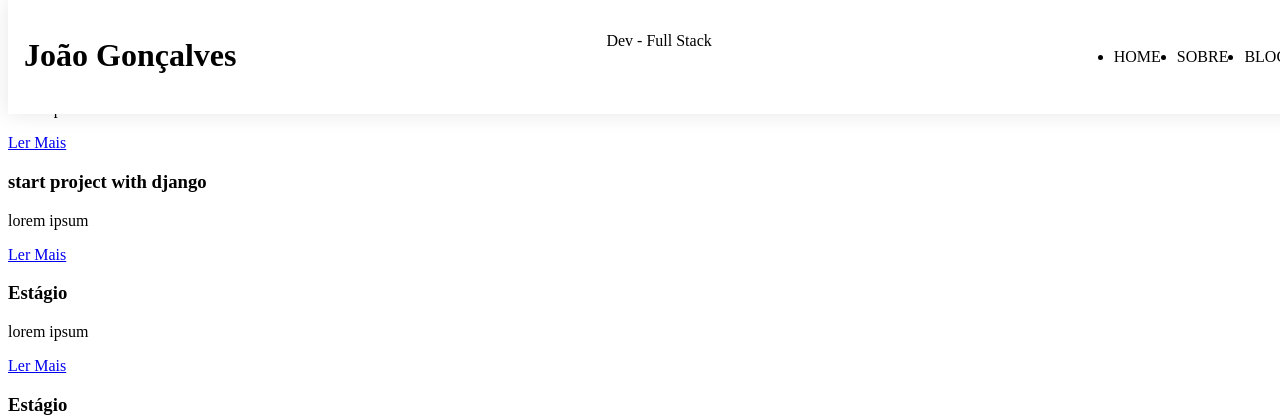
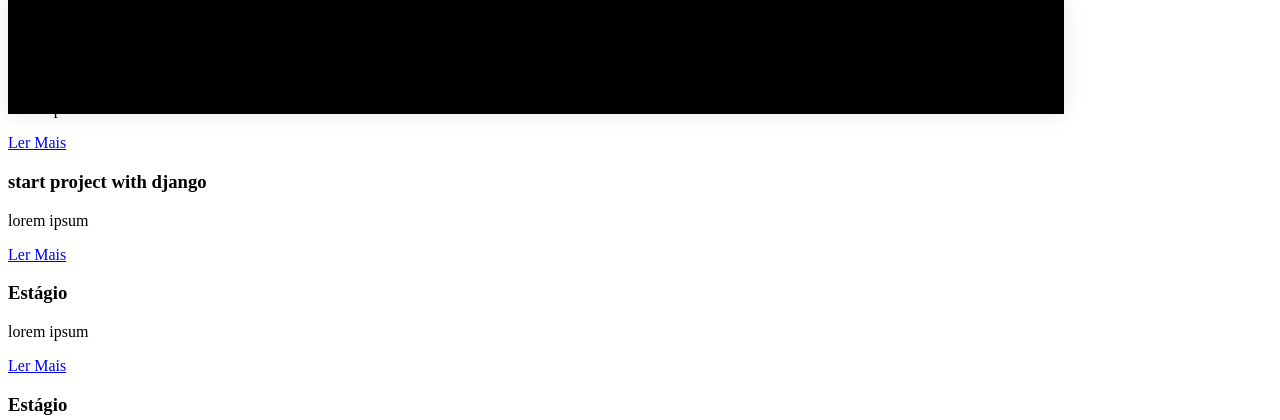
Before and after one commit to jooaogbriel/django-api, a Django app: page / in a window 1280 px wide. Shown: the top 420 px of the page. Run offline with Django 4.2, Linux system fonts and the light colour scheme; data comes from the database, SQL or seed files in the repository.

Commit message:
styles: starting to style the header

```diff
--- a/articles/static/css/styles.css
+++ b/articles/static/css/styles.css
@@ -1,8 +1,8 @@
 header {
     box-shadow: 0px 0px 20px rgba(0, 0, 0, 0.1);
-    background: #fff;
+    background: #000;
     position: fixed;
-    width: 100%;
+    width: 80%;
     top: 0;
    }
 
```
